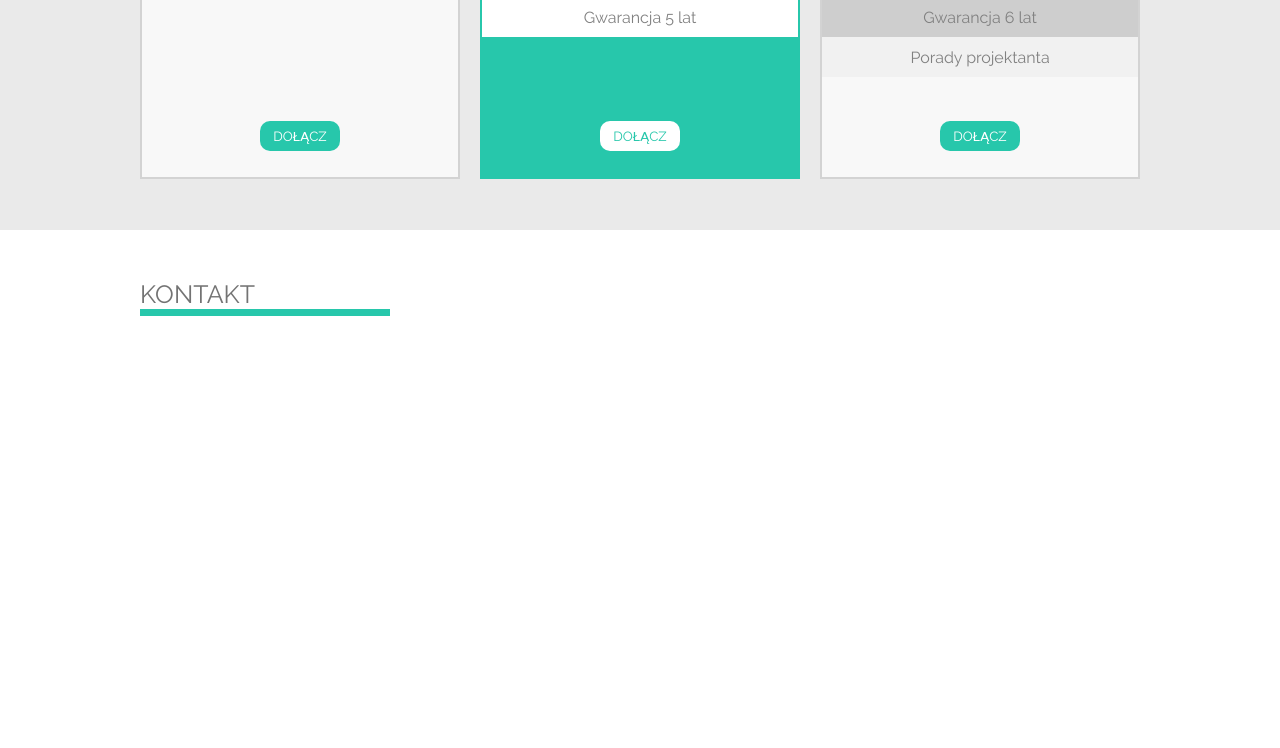
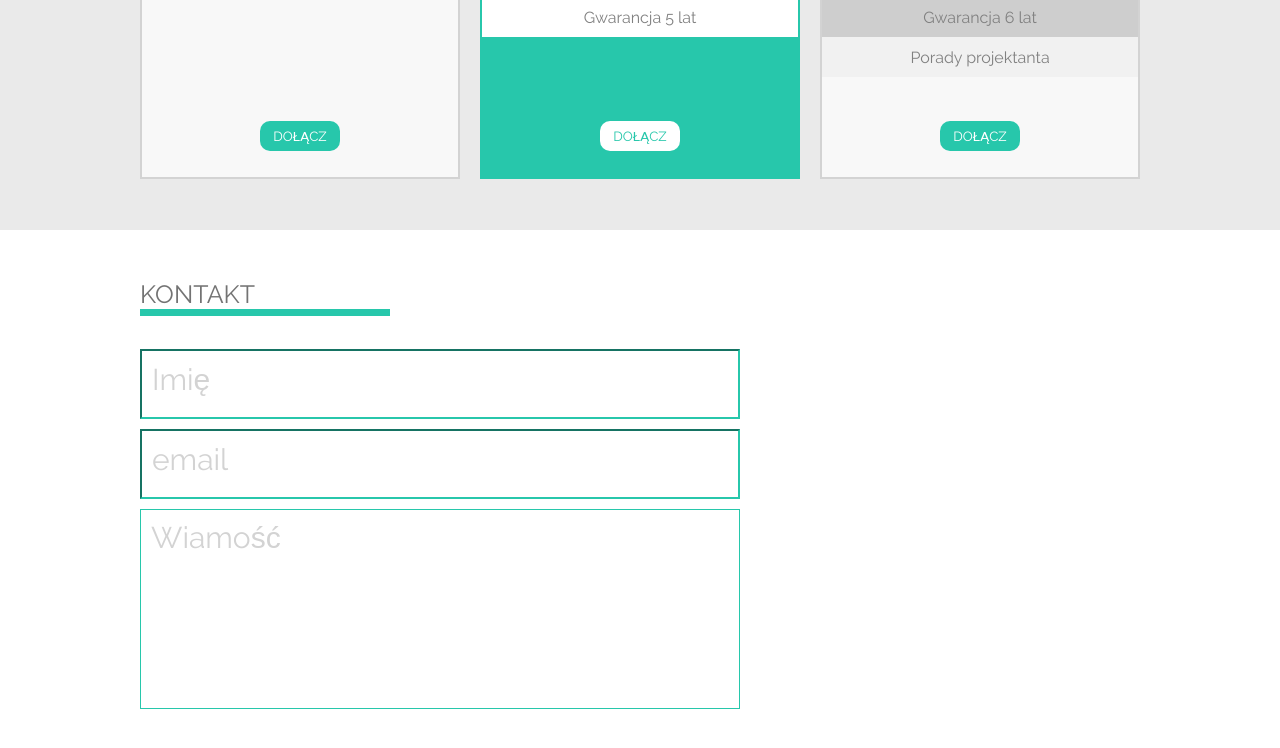
Before and after one commit to BartoszBartlomiej/Pierwsza-strona---warsztat-1, a plain HTML site: page index.html in a window 1280 px wide. Shown: the part 1261-2009 px from the top of the page. Drawn offline with Linux system fonts and the light colour scheme.

Commit message:
Rozpocząłem pracę nad seckją Kontakt

```diff
--- a/css/style.css
+++ b/css/style.css
@@ -447,3 +447,47 @@ sup {
     background-color: #ffffff;
     height: 700px;
 }
+
+.contact__inputs {
+    display: flex;
+    flex-direction: column;
+    width: 60%;
+    height: 400px;
+    justify-content: space-between;
+    padding-top: 40px;
+
+}
+
+::-webkit-input-placeholder {
+    color: lightgray;
+    font-family: raleway, sans-serif;
+    font-size: 30px;
+
+}
+
+::-moz-placeholder {
+    color: lightgray;
+    font-family: raleway, sans-serif;
+
+}
+
+::-ms-input-placeholder {
+    color: lightgray;
+    font-family: raleway, sans-serif;
+
+}
+
+textarea {
+    resize: none;
+    height: 200px;
+    border-color: #27C7AB;
+    font-family: raleway, sans-serif;
+    padding: 10px 0 10px 10px;
+}
+
+input {
+    border-color: #27C7AB;
+    height: 70px;
+    font-family: raleway, sans-serif;
+    padding: 10px 0 10px 10px;
+}
--- a/index.html
+++ b/index.html
@@ -126,6 +126,15 @@
             <div class="section__header">
                 <h4>KONTAKT</h4>
                 <span class="line"></span>
+
+                <div class="contact__inputs content">
+                    <input id="name" placeholder="Imię" type="text">
+
+                    <input id="mail" placeholder="email" type="email">
+
+                    <textarea id="message" placeholder="Wiamość" type="t"></textarea>
+                </div>
+
             </div>
         </div>
     </section>
```
